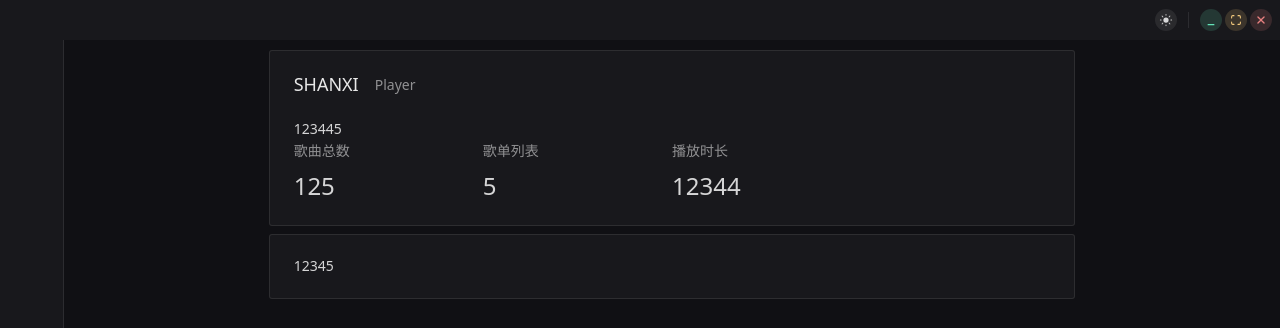
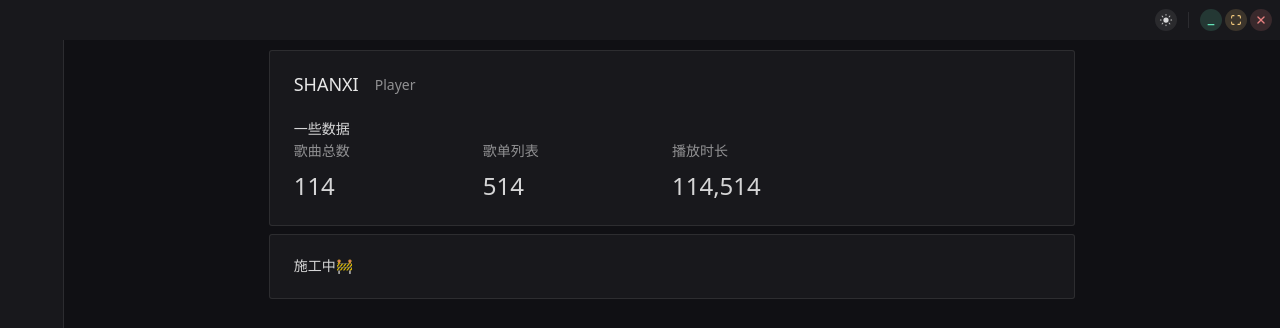
Before and after one commit to BE1inLu/SHANXIPlayer, a Vue app: page /mainpage in a window 1280 px wide. Shown: the top 328 px of the page. Built offline with nearby package versions, Linux system fonts and the light colour scheme; some icons are missing.

Commit message:
fix: fixupdate

```diff
--- a/src/renderer/src/components/music-bar.vue
+++ b/src/renderer/src/components/music-bar.vue
@@ -36,12 +36,8 @@
         <!-- 音频条: 未实现 -->
         <n-gi span="6" class="long-group">
             <n-space vertical>
-                <n-slider
-                    v-model:value="musicLangthValue"
-                    :max="musicBarLength"
-                    :on-update:value="updateLengthValue"
-                    :disabled="musicBarStatus"
-                />
+                <n-slider v-model:value="musicLangthValue" :max="musicBarLength" :on-update:value="updateLengthValue"
+                    :disabled="musicBarStatus" />
             </n-space>
         </n-gi>
         <n-gi span="1" class="local-group">
@@ -70,12 +66,8 @@
                         </template>
                     </n-button>
                 </template>
-                <n-slider
-                    v-model:value="musicVoice"
-                    class="slider-style"
-                    :format-tooltip="voicePercendTooltip"
-                    :on-update:value="updatedValue"
-                />
+                <n-slider v-model:value="musicVoice" class="slider-style" :format-tooltip="voicePercendTooltip"
+                    :on-update:value="updatedValue" />
             </n-popconfirm>
         </n-gi>
         <!-- 播放列表 -->
@@ -114,6 +106,7 @@ const store = useMusicStore()
 const { musicVoice, musicBarLength, musicStatus, musicBarStatus } = storeToRefs(store)
 const musicLangthValue = ref<number>(0)
 const voicePercendTooltip = (val: number) => `${val}%`
+const localdata = ref<playListItem>()
 
 /**
  * 音量设置
@@ -127,7 +120,14 @@ const updatedValue = (value: number) => {
 /**
  * 播放/暂停方法
  */
-const useMusic = () => {}
+const useMusic = () => {
+    if (localdata.value != undefined) {
+        playPause(localdata.value)
+    }
+    else {
+
+    }
+}
 
 // 想法: val到100时进行下一首播放?
 /* TODO:音频条实现 */
@@ -140,6 +140,7 @@ const updateLengthValue = (val: number) => {
  * 这里回传播放的 file
  */
 const playListItemData = (data: playListItem) => {
+    localdata.value = data
     playPause(data)
 }
 
--- a/src/renderer/src/page/home-page/index.vue
+++ b/src/renderer/src/page/home-page/index.vue
@@ -8,24 +8,30 @@
                 <n-card style="margin-top: 10px">
                     <n-page-header subtitle="Player">
                         <template #title> SHANXI </template>
-                        <div>123445</div>
+                        <div>一些数据</div>
                         <n-grid :cols="12">
                             <n-gi :span="2">
-                                <n-statistic label="歌曲总数" value="125" />
+                                <n-statistic label="歌曲总数" tabular-nums>
+                                    <n-number-animation :from="0" :to="114" show-separator :duration="1000" />
+                                </n-statistic>
                             </n-gi>
                             <n-gi></n-gi>
                             <n-gi :span="2">
-                                <n-statistic label="歌单列表" value="5" />
+                                <n-statistic label="歌单列表" tabular-nums>
+                                    <n-number-animation :from="0" :to="514" show-separator :duration="1500" />
+                                </n-statistic>
                             </n-gi>
                             <n-gi></n-gi>
                             <n-gi :span="2">
-                                <n-statistic label="播放时长" value="12344" />
+                                <n-statistic label="播放时长" tabular-nums>
+                                    <n-number-animation :from="0" :to="114514" show-separator :duration="2000" />
+                                </n-statistic>
                             </n-gi>
                         </n-grid>
                     </n-page-header>
                 </n-card>
                 <n-card>
-                    <div>12345</div>
+                    <div>施工中🚧</div>
                 </n-card>
             </n-space>
         </n-gi>
--- a/src/renderer/src/page/main-page/components/main-left-menu-bar.vue
+++ b/src/renderer/src/page/main-page/components/main-left-menu-bar.vue
@@ -1,29 +1,11 @@
 <template>
-    <n-layout-sider
-        class="main-left-nav"
-        bordered
-        :collapsed="true"
-        collapse-mode="width"
-        :collapsed-width="64"
-        :width="240"
-        :native-scrollbar="false"
-    >
+    <n-layout-sider class="main-left-nav" bordered :collapsed="true" collapse-mode="width" :collapsed-width="64"
+        :width="240" :native-scrollbar="false">
         <div class="menu-bar">
-            <n-menu
-                id="flag-menu"
-                :collapsed-width="64"
-                :collapsed-icon-size="22"
-                :options="menuOptions"
-                :watch-props="['defaultValue']"
-                @update:value="updateValue"
-            />
-            <n-menu
-                id="flag-menu"
-                :collapsed-width="64"
-                :collapsed-icon-size="22"
-                :options="settingOptions"
-                @update:value="updateValue"
-            />
+            <n-menu id="flag-menu" :collapsed-width="64" :collapsed-icon-size="22" :options="menuOptions"
+                :watch-props="['defaultValue']" @update:value="updateValue" />
+            <n-menu id="flag-menu" :collapsed-width="64" :collapsed-icon-size="22" :options="settingOptions"
+                @update:value="updateValue" />
         </div>
     </n-layout-sider>
 </template>
@@ -67,7 +49,10 @@ const settingOptions: MenuOption[] = [
             {
                 label: setLabel('/pianopage', '彩蛋'),
                 key: 'key-1',
-            },
+            }, {
+                label: setLabel('/orderpage', 'test'),
+                key: 'key-2'
+            }
         ],
     },
 ]
@@ -77,11 +62,6 @@ const menuOptions: MenuOption[] = [
         label: setLabel('/mainpage', 'Home'),
         key: 'key1',
         icon: renderIcon(Home12Filled),
-    },
-    {
-        label: setLabel('/orderpage', 'Order'),
-        key: 'key2',
-        icon: renderIcon(Search12Regular),
     },
     {
         label: () =>
@@ -98,13 +78,17 @@ const menuOptions: MenuOption[] = [
         icon: renderIcon(TextBulletListLtr20Filled),
     },
     {
+        key: 'key2',
+        icon: renderIcon(Search12Regular),
+    },
+    {
         label: 'table4',
         key: 'key4',
         icon: renderIcon(Document20Regular),
     },
 ]
 
-const updateValue = () => {}
+const updateValue = () => { }
 </script>
 <style lang="less" scoped>
 @import '../../../assets/css/defaultCommon.less';
--- a/src/renderer/src/service/music-bar-service.ts
+++ b/src/renderer/src/service/music-bar-service.ts
@@ -85,8 +85,10 @@ class WebAudioPlayer {
     private store = useMusicStore()
     private progressInterval
     // 当前音频长度
-    // private offset
+    private offset
+    private start
     private decodePromise
+    private progressFactor
     private audioBuffer!: AudioBuffer | null
     private source: AudioBufferSourceNode | undefined
     private gain: GainNode | undefined
@@ -96,6 +98,7 @@ class WebAudioPlayer {
         this.context = new AudioContext()
         this.startProgress()
         this.stopProgress()
+        this.progressFactor = 1000
         this.decodePromise = this.decode()
     }
 
@@ -154,9 +157,8 @@ class WebAudioPlayer {
                  * currentTime是当前播放时间 time应该是总播放时间
                  */
                 const { musicBarCurrentTime } = storeToRefs(this.store)
-                const currentTime = parseInt(
-                    this.context.getOutputTimestamp().contextTime!.toFixed(0),
-                )
+                const currentTime =
+                    this.offset + (this.context.currentTime * this.progressFactor - this.start)
                 musicBarCurrentTime.value = currentTime
             }
         }, 100)
@@ -206,8 +208,8 @@ class WebAudioPlayer {
             this.source.onended = () => {
                 // 音频 暂停/结束 事件
                 // ...
+                this.stop()
                 console.log('音频 暂停/结束 事件')
-                this.stop()
             }
 
             /**
@@ -215,8 +217,10 @@ class WebAudioPlayer {
              * start, offset, length
              * 设置最大长度
              */
+            this.start = this.context.currentTime * this.progressFactor
             this.musicBarLength = parseInt(this.source.buffer!.duration.toFixed(0))
-            // this.offset = offset
+            this.offset = offset
+            console.log('offset: '+offset)
 
             /** todo: 需要设置 lengthvalue */
 
```
